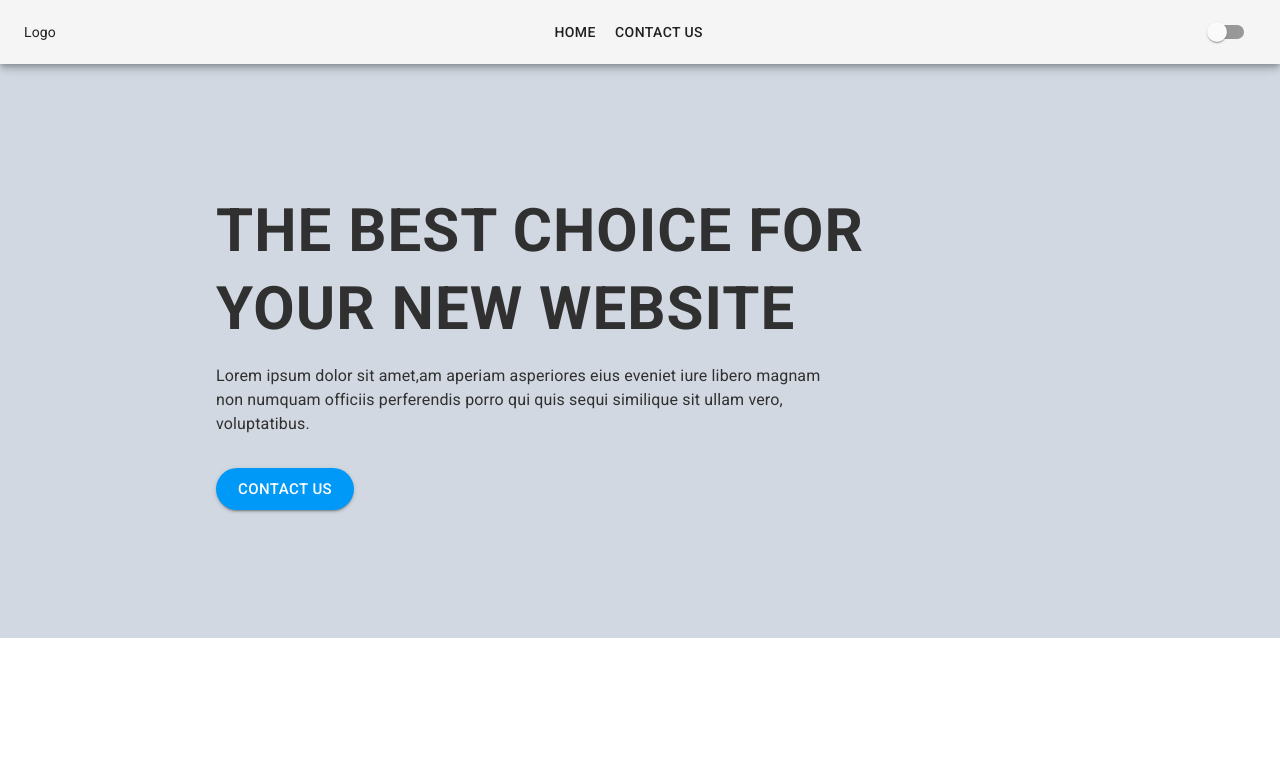
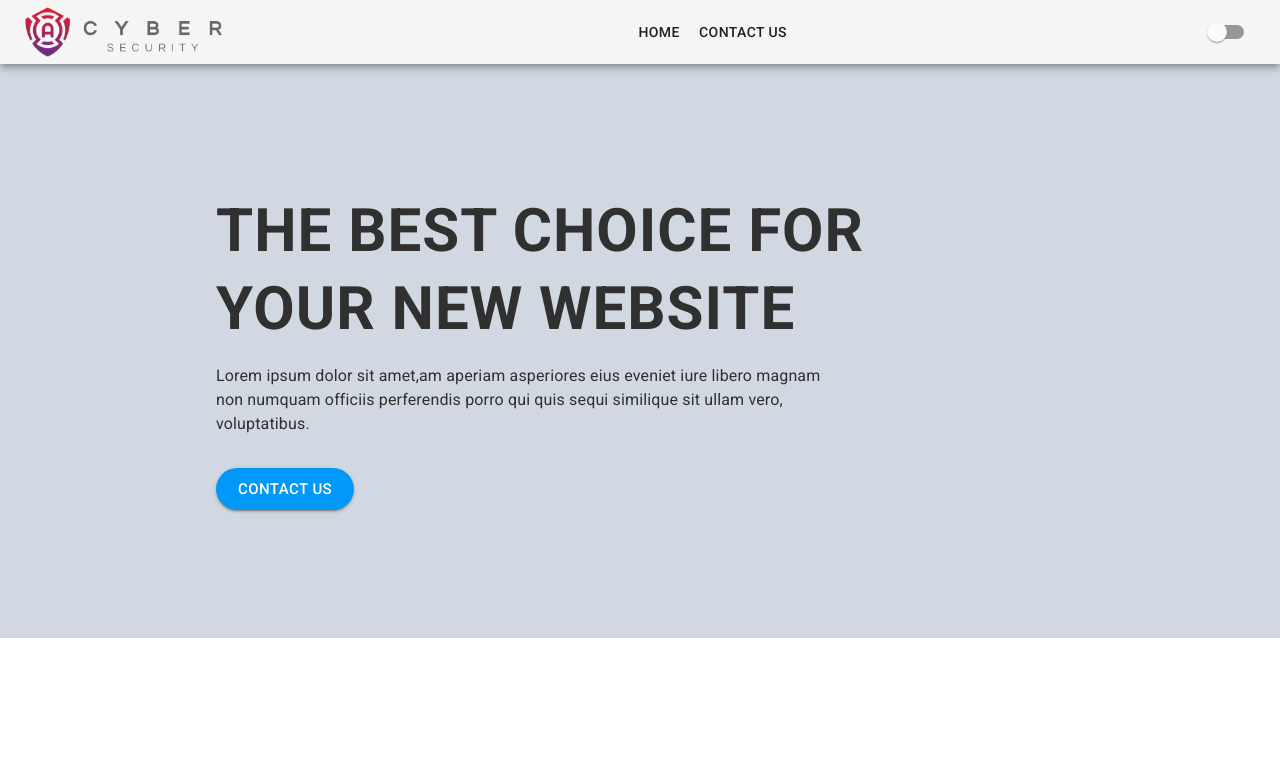
Before and after one commit to M-Afzaal-Afzal/cyber-security, a Next.js app: page / in a window 1280 px wide. Shown: the top 779 px of the page. Built offline with nearby package versions, Linux system fonts and the light colour scheme.

Commit message:
chat button added and layout is improved

```diff
--- a/src/components/Layout/Footer.js
+++ b/src/components/Layout/Footer.js
@@ -1,10 +1,38 @@
 import React from 'react';
+import {Box, Container, makeStyles} from "@material-ui/core";
+import Image from "next/image";
+
+const useStyles = makeStyles(theme => ({
+    footer: {
+        background: theme.palette.darkGray.main,
+        padding: '8rem 0'
+    },
+    imageContainer: {
+        width: '20rem',
+        height: '20rem',
+        position: 'relative',
+    },
+    footerImageContent: {
+        display: 'flex',
+        alignItems: 'center',
+        justifyContent: 'center',
+    }
+}))
 
 const Footer = () => {
+
+    const classes = useStyles();
+
     return (
-        <div>
-            footer
-        </div>
+        <Box className={classes.footer}>
+            <Container maxWidth={'lg'}>
+                <Box className={classes.footerImageContent}>
+                    <Box className={classes.imageContainer}>
+                        <Image priority alt={'Cyber Security'} src={'/logov.png'} layout={'fill'} objectFit={'cover'}/>
+                    </Box>
+                </Box>
+            </Container>
+        </Box>
     );
 };
 
--- a/src/components/Layout/Header.js
+++ b/src/components/Layout/Header.js
@@ -2,6 +2,7 @@ import React from 'react';
 import {AppBar, Box, Button, Container, makeStyles, Switch, Toolbar} from "@material-ui/core";
 import {useDispatch, useSelector} from "react-redux";
 import {selectIsDarkMode, toggleDarkMode} from "../../store/darkMode/darkModeSlice";
+import Image from "next/image";
 
 const useStyles = makeStyles(theme => ({
     grow: {
@@ -16,13 +17,31 @@ const useStyles = makeStyles(theme => ({
     },
     centerIconsContainer: {
         textAlign: "center",
-
+    },
+    imageContainer: {
+        position: 'relative',
+        width: '200px',
+        height: '50px',
     }
 }))
 
 const Header = () => {
 
     const classes = useStyles();
+
+    // <!--Start of Tawk.to Script-->
+    // <script type="text/javascript">
+    //     var Tawk_API=Tawk_API||{}, Tawk_LoadStart=new Date();
+    //     (function(){
+    //     var s1=document.createElement("script"),s0=document.getElementsByTagName("script")[0];
+    //     s1.async=true;
+    //     s1.src='https://embed.tawk.to/6088b57a5eb20e09cf373a76/1f4b09pkj';
+    //     s1.charset='UTF-8';
+    //     s1.setAttribute('crossorigin','*');
+    //     s0.parentNode.insertBefore(s1,s0);
+    // })();
+    // </script>
+    // <!--End of Tawk.to Script-->
 
     const isDarkMode = useSelector(selectIsDarkMode);
 
@@ -40,7 +59,9 @@ const Header = () => {
                     {/* Left Icons*/}
 
                     <Box className={`${classes.grow} ${classes.leftIconsContainer}`}>
-                        Logo
+                        <Box className={classes.imageContainer}>
+                            <Image alt={'Cyber Security'} src={'/logoh.png'} layout={'fill'} objectFit={'cover'}/>
+                        </Box>
                     </Box>
 
                     {/* Center Icons*/}
--- a/src/components/Layout/Layout.js
+++ b/src/components/Layout/Layout.js
@@ -1,4 +1,4 @@
-import React from 'react';
+import React, {useEffect} from 'react';
 import Header from "./Header";
 // import Footer from "./Footer";
 import {makeStyles, Paper} from "@material-ui/core";
@@ -7,6 +7,7 @@ import lightTheme from "../../theme/LightTheme";
 import {ThemeProvider} from '@material-ui/core/styles';
 import {useSelector} from "react-redux";
 import {selectIsDarkMode} from "../../store/darkMode/darkModeSlice";
+import Footer from "./Footer";
 
 const useStyles = makeStyles((theme) => ({
     mainPaperContainer: {
@@ -23,6 +24,21 @@ const useStyles = makeStyles((theme) => ({
 
 const Layout = ({children}) => {
 
+    useEffect(() => {
+
+        //     var Tawk_API=Tawk_API||{}, Tawk_LoadStart=new Date();
+        (function () {
+            var s1 = document.createElement("script"), s0 = document.getElementsByTagName("script")[0];
+            s1.async = true;
+            s1.src = 'https://embed.tawk.to/6088b57a5eb20e09cf373a76/1f4b09pkj';
+            s1.charset = 'UTF-8';
+            s1.setAttribute('crossorigin', '*');
+            s0.parentNode.insertBefore(s1, s0);
+        })();
+
+    }, []);
+
+
     const classes = useStyles();
 
     const isDarkMode = useSelector(selectIsDarkMode);
@@ -30,10 +46,11 @@ const Layout = ({children}) => {
     return (
         <>
             <ThemeProvider theme={isDarkMode ? darkTheme : lightTheme}>
-                <Header/>
-                <div className={classes.toolbarMargin} />
                 <Paper className={classes.mainPaperContainer}>
+                    <Header/>
+                    <div className={classes.toolbarMargin}/>
                     {children}
+                    <Footer/>
                 </Paper>
 
                 {/* in future if we may have footer we will use that */}
```
Also changed, not shown: public/Logoh.png (added), public/Logov.png (added).
